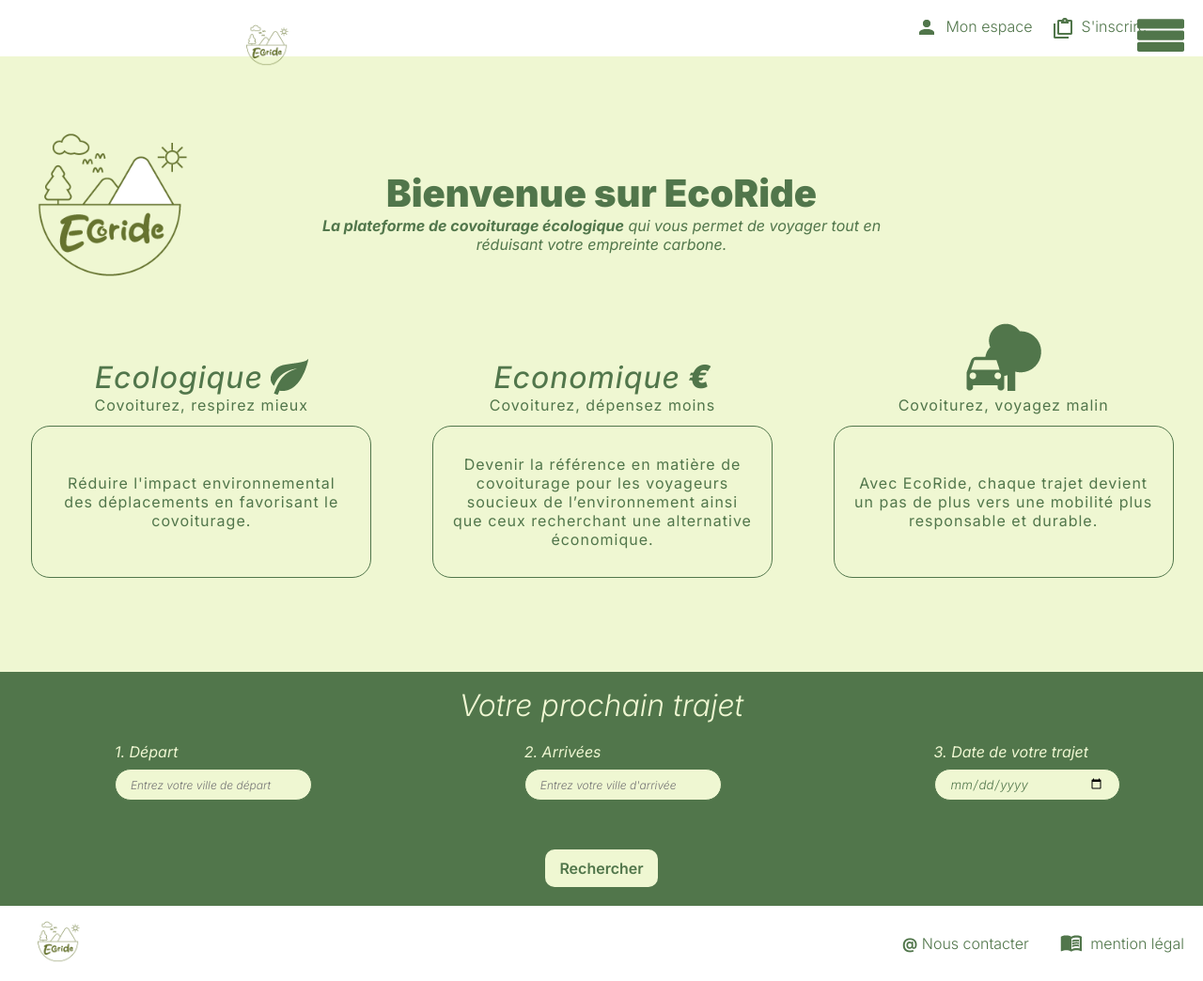
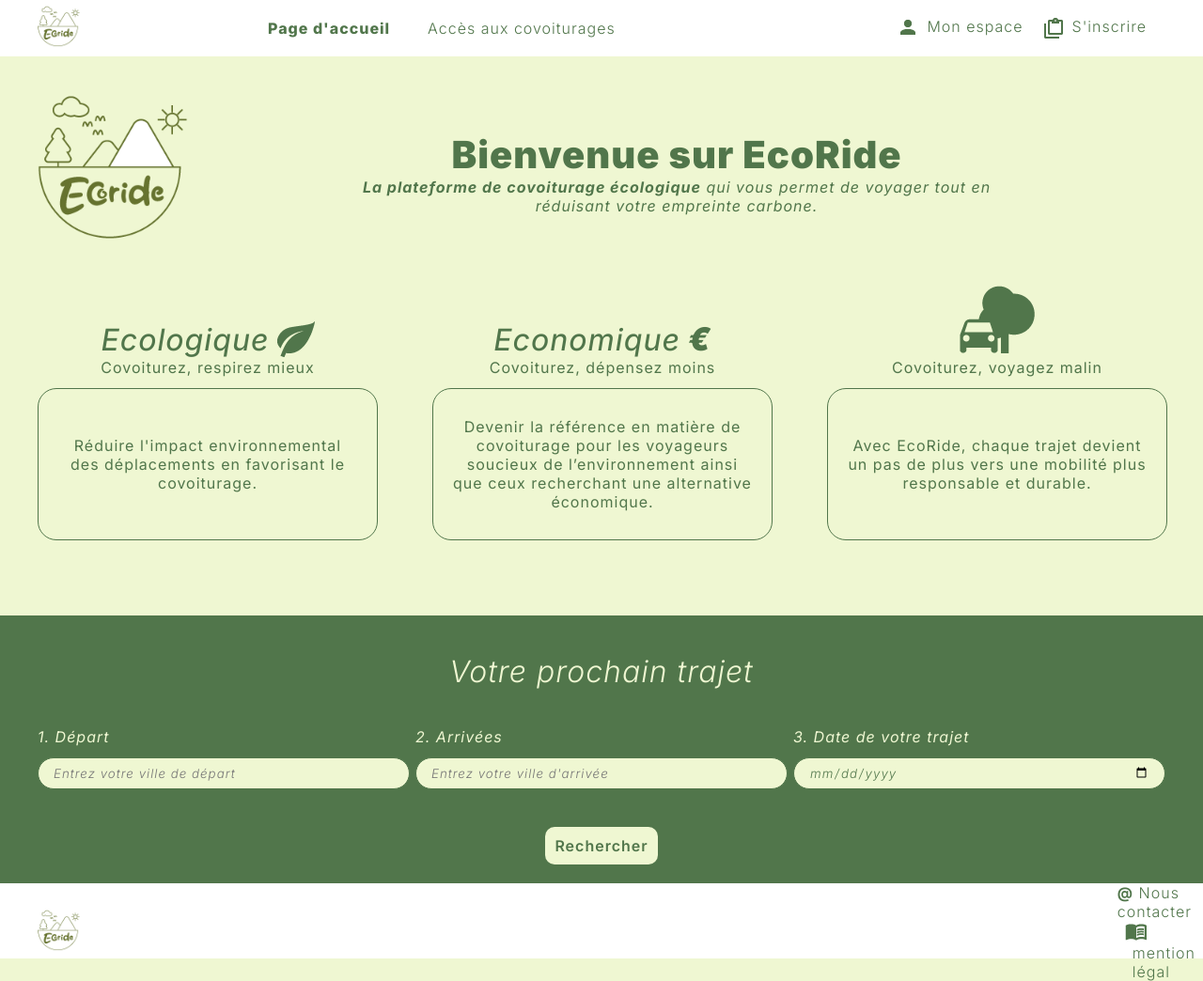
Before and after one commit to Minibrute90/ecoride, a PHP site: page / in a window 1280 px wide. Shown: the whole page at 94% size. Run offline with PHP 8.4, Linux system fonts and the light colour scheme; some libraries are stand-ins or nearby versions.

Commit message:
maj biblio 3004

```diff
--- a/css/style.css
+++ b/css/style.css
@@ -2,7 +2,10 @@
 
 /*style global --------------------------------------------------------*/
 
+
+
 * {
+    letter-spacing: 1px;
     font-family: "Inter", sans-serif;
     color: #51764B;
     list-style: none;
@@ -18,6 +21,8 @@ body{
 	flex-direction: column;
 	min-height: 100vh;
 }
+
+
 
 
 /*--------------------------------------------------------------------*/
@@ -66,7 +71,6 @@ header{
     margin-right: 40px;
 }
 
-
 nav.user ul{
     margin-right: 20px;
     display: flex;
@@ -99,7 +103,7 @@ footer {
 }
 
 .bt_footer{
-    width: 300px;
+    width: 4%;
     display: flex;
     margin-right: 40px;
     justify-content: space-between;
@@ -137,7 +141,9 @@ h2{
 
 
 h2.trajet_index{
-    margin-top: 16px;
+    margin-top: 40px;
+    display: flex;
+    justify-content: center;
     color: #EFF7D2;
     font-weight: 300;
     font-style: italic;
@@ -188,8 +194,6 @@ input[type=date]{
 }
 
 .zone_input input {
-    margin-top: 8px;
-    width: 400px;
     height: 32px;
     background-color: #EFF7D2;
     border: 1px solid #51764B;
@@ -315,28 +319,32 @@ input.user{
 
 section.index {
     flex:1;
+    display: flex;
+    flex-direction: column;
+    justify-content: center;
 }
 
 article.first_rows_index{
-    width: 100%;
+    margin-left: 40px;
+    margin-right: 40px;
+    margin-top: 40px;
+    margin-bottom: 40px;
     display: flex;
     flex-direction: row;
-    justify-content: space-between;
 }
 
 img.logo_index{
-    margin-top:80px;
-    margin-left: 40px;
-    height: 160px;
+    display: flex;
+    width: 160px;
 }
 
 .txt_accroche{
-    width: 100%;
-    margin-top: -150px;
-    display: flex;
+    flex:1;
+    margin-top: 40px;
     flex-direction: column;
+    justify-content: center;
     text-align: center;
-    justify-content: center;
+
 }
 
 .txt_accroche p{
@@ -344,16 +352,14 @@ img.logo_index{
 }
 
 article.second_rows_index{
-    margin-top: 80px;
-    width: 100%;
+    margin: 40px;
     display: flex;
     flex-direction: row;
-    justify-content: space-around;
+    justify-content:space-between;
     align-items: center;
 }
 
 .item{
-    letter-spacing: 1px;
     width: 360px;
     display: flex;
     flex-direction: column;
@@ -393,28 +399,32 @@ article.second_rows_index{
 }
 
 .zone_accescovoit_index{
+    margin-top:40px;
+    display: flex;
+    flex-direction: column;
+    justify-items: center;
+    background-color: #51764B;
+}
+
+
+.zone_covoit_index{
+    margin-top:40px;
+    margin-left: 40px;
+    margin-right: 40px;
+    display: flex;
+    flex-direction: row;
+    justify-content: space-between;
+}
+
+.zone_input{
     display: flex;
     flex-direction: column;
     justify-content: center;
-    flex-wrap: nowrap;
-    margin-top: 100px;
-    background-color: #51764B;
-    width: 100%;
-}
-
-.trajet_index{
-    display: flex;
-    justify-content: center;
-}
-
-.zone_bande_covoit{
-    margin-top: 20px;
-    display: flex;
-    flex-direction:row;
-    justify-content:space-around;
+    width: 33%;
 }
 
 .titre_input_index{
+    margin-bottom: 12px;
     color: #EFF7D2;
     font-style: italic;
 }
@@ -536,43 +546,43 @@ section.zone_espace{
     display: none;
 }
 
+.nav_responsive{
+    display: none;
+}
+
 .illustration_accueil img{
     max-width: 100%;
     height: auto;
 }
 
-@media screen and (max-width: 1300px) {
+
+
+@media screen and (max-width: 1100px) {
 
     header{
         display: flex;
         flex-direction:column;
         justify-content:center;
+        background-color:#EFF7D2;
     }
 
-
+    .logo_ban{
+        display: none;
+    }
 
     .navbar{
         padding: 0px;
     }
 
-    .first_rows{
-        margin-top: 40px;
-        display: flex;
-        flex-direction:row ;
-        justify-content:center;
-    }
-
     nav.user{
-        display: flex;
-        flex-direction:row ;
-        justify-content:center;
+        display: none;
     }
 
     .menu_hamburger{
         display: block;
         position: absolute;
         top: 20px;
-        right: 20px;
+        right:20px;
     }
 
     .navbar{
@@ -581,16 +591,20 @@ section.zone_espace{
         position: absolute;
         background-color: rgba(rgba(255, 255, 255, 0.54), white, white, 0.5);
         backdrop-filter: blur(8px);
-        height: 100%;
-        width: 250px;
+        width: 280px;
+        height:100%;
         border-radius: 0px;
-        margin-left: -200%;
+        margin-left: 0px;
         transition: all 0.5s ease;
+    }
+
+    .nav_responsive{
+        display: block;
     }
 
     .mobile_menu{
         margin-top:0px;
-        margin-left:-20px;
+        margin-left:-500px;
     }
 
     .mobile_menu a.active {
@@ -602,14 +616,28 @@ section.zone_espace{
         background-color: transparent;
         position: absolute;
         top:30px;
-        left:15px;
+        left:-150px;
         display: flex;
         flex-direction: column;
     }
 
     .navbar li{
+        width: 200px;
         margin-top:20px;
     }
+
+    article.first_rows_index{
+        display: flex;
+        flex-direction: column;
+        align-items: center;
+    }
+
+
+    img.logo_index{
+        display: flex;
+        flex-direction: column;
+        justify-content: center;
+
 
     article.zone_accescovoit{
         display:flex;
@@ -619,11 +647,10 @@ section.zone_espace{
 
     .zone_input input{
         width: 100%;
+        margin-bottom: 12px;
     }
 
-    .zone_input input{
-        margin-bottom: 12px;
-    }
+
 
     .bouton_recherche_covoit{
         margin-right: 20px;
--- a/index.php
+++ b/index.php
@@ -20,7 +20,11 @@
         <nav class="navbar">
             <ul>
                 <li><a class="active" href="index.php">Page d'accueil</a></li>
-                <li><a href="accesaucovoiturages.php">Accès au covoiturages</a></li>
+                <li><a href="accesaucovoiturages.php">Accès aux covoiturages</a></li>
+                <div class="nav_responsive">
+                    <li><a href="connection.php">Mon espace</Inscrivez-vous></a></li>
+                    <li><a href="inscription.php">S'inscrire</a></li>
+                </div>
             </ul>
         </nav>
     </div>
@@ -32,9 +36,8 @@
                     <img class="picto_nav" src="img/inscription.png" alt="picto espace personnel">
                         <li><a href="inscription.php">S'inscrire</a></li>
                 <ul>
+            </nav>
             <div class="menu_hamburger"><img src="img/bouton_burger.png" alt="menu hamburger"></div>
-            </nav>
-
     </div>
     </header>
 
@@ -76,7 +79,7 @@
 
         <div><h2 class="trajet_index">Votre prochain trajet</h2></div>
 
-        <div class="zone_bande_covoit">
+        <div class="zone_covoit_index">
 
             <div class="zone_input">
                 <div class="titre_input_index"> 1. Départ </div>
```
